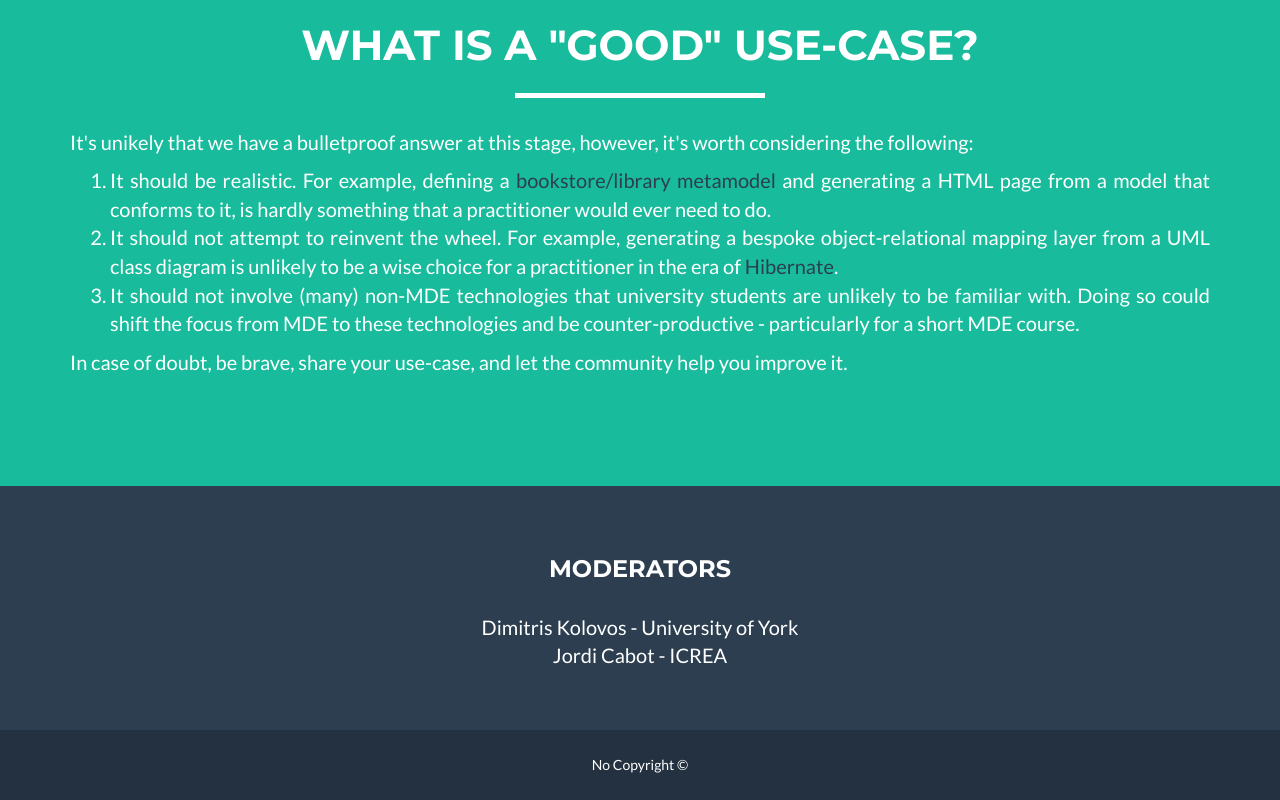
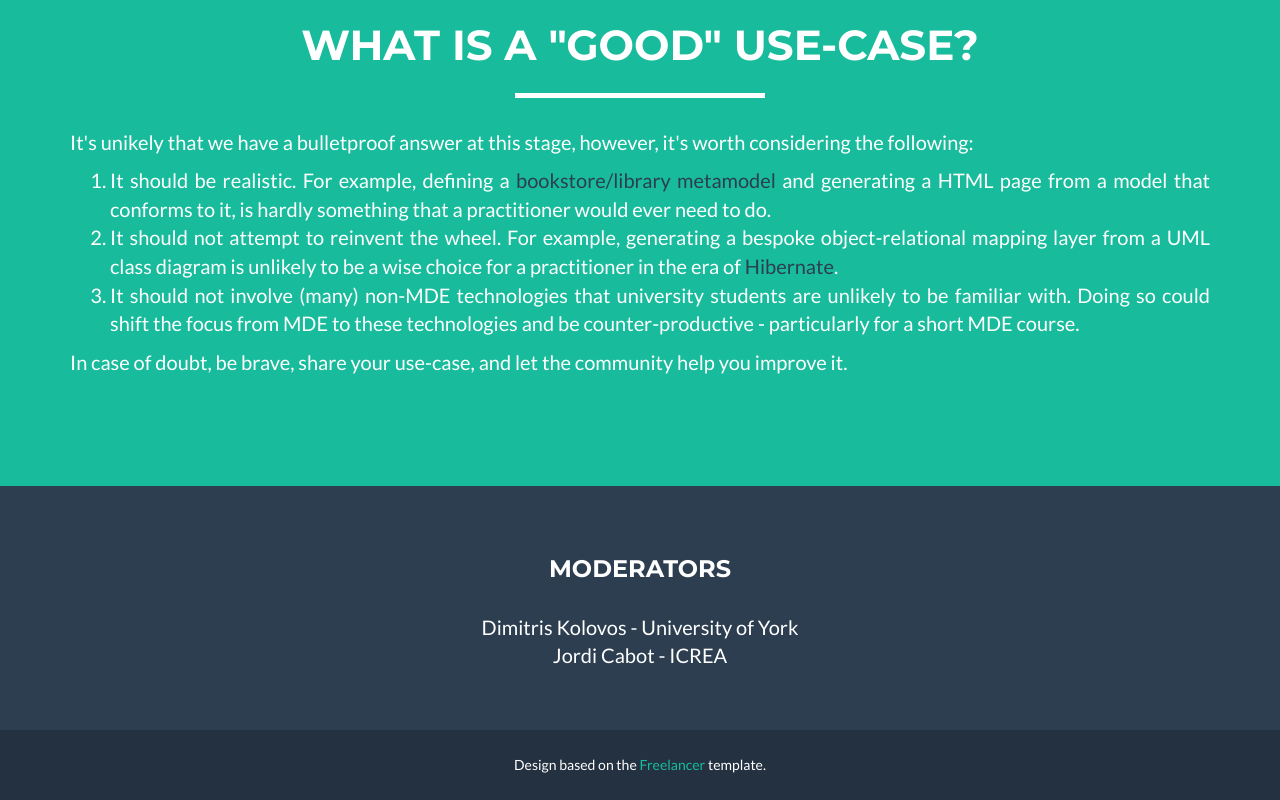
Before and after one commit to mde4edu/mde4edu.github.io, a website: page index.html in a window 1280 px wide. Shown: the part 2079-2879 px from the top of the page. Drawn offline with nearby package versions, Linux system fonts and the light colour scheme.

Commit message:
Added credit to Freelancer template

```diff
--- a/index.html
+++ b/index.html
@@ -215,7 +215,7 @@
             <div class="container">
                 <div class="row">
                     <div class="col-lg-12">
-                        No Copyright &copy;
+                        Design based on the <a href="https://startbootstrap.com/template-overviews/freelancer/">Freelancer</a> template.
                     </div>
                 </div>
             </div>
```
